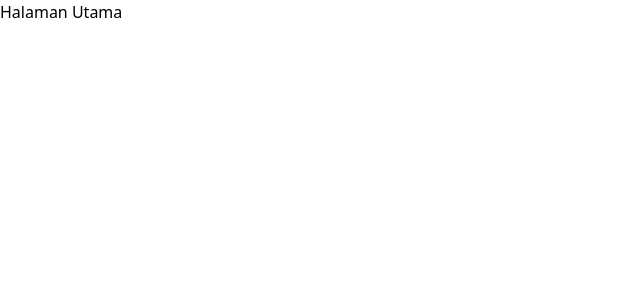
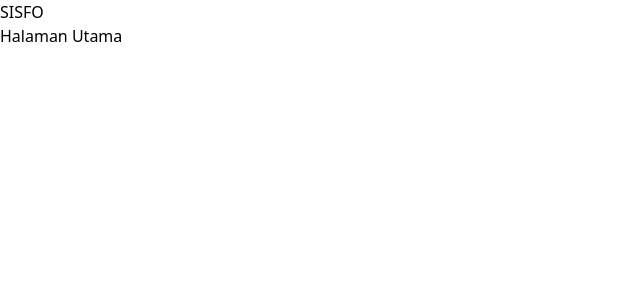
Before and after one commit to RahmatRafiq/vite-x-react-tailwind, a React (Vite) app: page / in a window 1280 px wide. Shown: the top 300 px of the page, without its empty margins (0-640 px from the left). Built offline with nearby package versions, Linux system fonts and the light colour scheme.

Commit message:
add app name header and Vite environment types

```diff
--- a/src/App.tsx
+++ b/src/App.tsx
@@ -1,10 +1,13 @@
 import React from 'react';
 import AppRoutes from '@/routes/routes';
+const appName = import.meta.env.VITE_APP_NAME || 'SISFO';
 
 const App: React.FC = () => {
   return (
     <div className="App flex flex-col min-h-screen">
-      {/* Memuat seluruh routing aplikasi */}
+      <header className="App-header">
+      <h1>{appName}</h1>
+      </header>
       <AppRoutes />
     </div>
   );
```
Also changed, not shown: src/types/vite-env.d.ts (added, +11 -0 lines).
